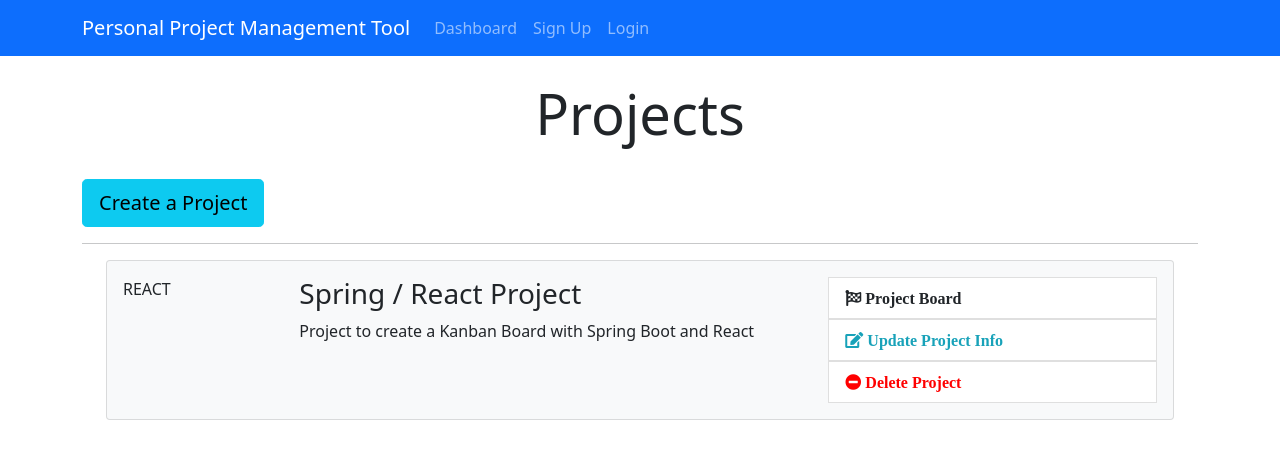
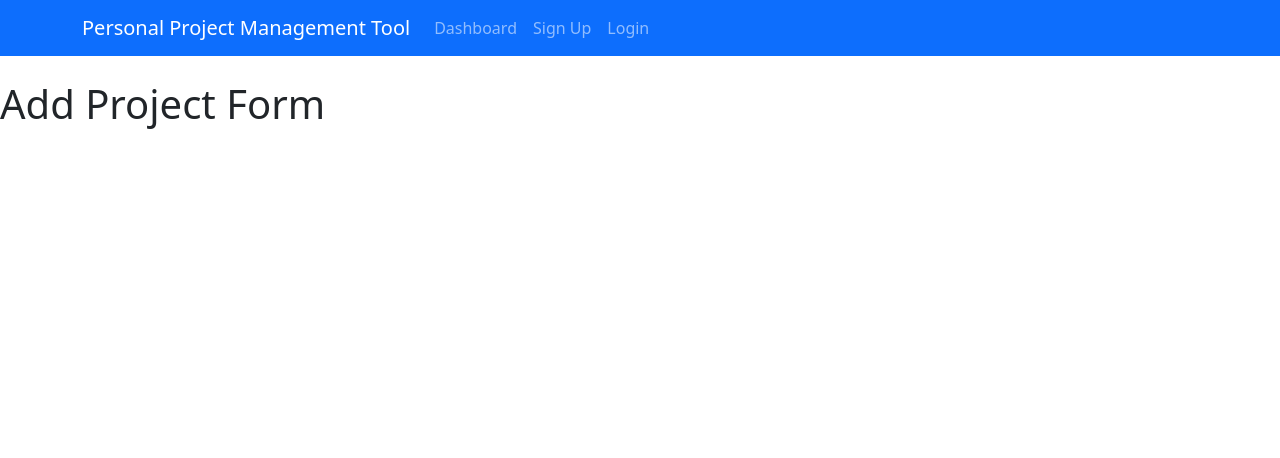
Before and after one commit to JasonFrimpong93/AgileintPPMTool, a React (Create React App) app in the folder ppmtool-react-client/: page /addProject in a window 1280 px wide. Shown: the top 458 px of the page. Built offline with nearby package versions, Linux system fonts and the light colour scheme.

Commit message:
addProject router route link

```diff
--- a/ppmtool-react-client/package.json
+++ b/ppmtool-react-client/package.json
@@ -7,6 +7,7 @@
     "cra-template": "1.1.2",
     "react": "^17.0.2",
     "react-dom": "^17.0.2",
+    "react-router-dom": "^4.3.1",
     "react-scripts": "4.0.3"
   },
   "scripts": {
--- a/ppmtool-react-client/src/App.js
+++ b/ppmtool-react-client/src/App.js
@@ -3,13 +3,18 @@
 import React, { Component } from "react";
 import Header from "./components/Layout/Header";
 import "bootstrap/dist/css/bootstrap.min.css";
+import { BrowserRouter as Router, Route } from "react-router-dom";
+import AddProject from "./components/Project/AddProject";
 class App extends Component {
   render() {
     return (
-      <div className="App">
-        <Header />
-        <Dashboard />
-      </div>
+      <Router>
+        <div className="App">
+          <Header />
+          <Route exact path="/dashboard" component={Dashboard} />
+          <Route exact path="/addProject" component={AddProject} />
+        </div>
+      </Router>
     );
   }
 }
--- a/ppmtool-react-client/src/components/Dashboard.js
+++ b/ppmtool-react-client/src/components/Dashboard.js
@@ -1,4 +1,5 @@
 import React, { Component } from "react";
+import CreateProjectButton from "./Project/CreateProjectButton";
 import ProjectItem from "./Project/ProjectItem";
 
 class Dashboard extends Component {
@@ -10,9 +11,8 @@
             <div className="col-md-12">
               <h1 className="display-4 text-center">Projects</h1>
               <br />
-              <a href="ProjectForm.html" className="btn btn-lg btn-info">
-                Create a Project
-              </a>
+              <CreateProjectButton />
+
               <br />
               <hr />
               <ProjectItem />
--- /dev/null
+++ b/ppmtool-react-client/src/components/Project/AddProject.js
@@ -0,0 +1,13 @@
+import React, { Component } from "react";
+
+class AddProject extends Component {
+  render() {
+    return (
+      <div>
+        <h1>Add Project Form</h1>
+      </div>
+    );
+  }
+}
+
+export default AddProject;
--- /dev/null
+++ b/ppmtool-react-client/src/components/Project/CreateProjectButton.js
@@ -0,0 +1,15 @@
+import React from "react";
+import { Link } from "react-router-dom";
+const CreateProjectButton = () => {
+  return (
+    //react frag no div to worry about but is wrapped around parent component
+    //link is replacement for a href in react router dom
+    <React.Fragment>
+      <Link to="/addProject" className="btn btn-lg btn-info">
+        Create a Project
+      </Link>
+    </React.Fragment>
+  );
+};
+
+export default CreateProjectButton;
```
Also changed, not shown: 1 other file (tests, documents, lock files or other folders).
